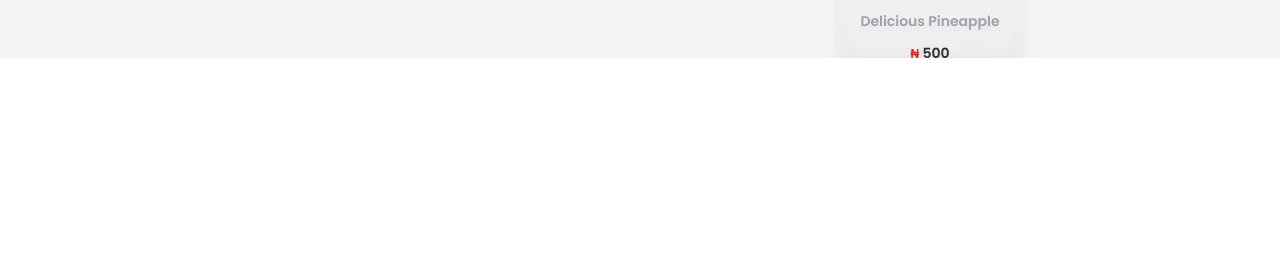
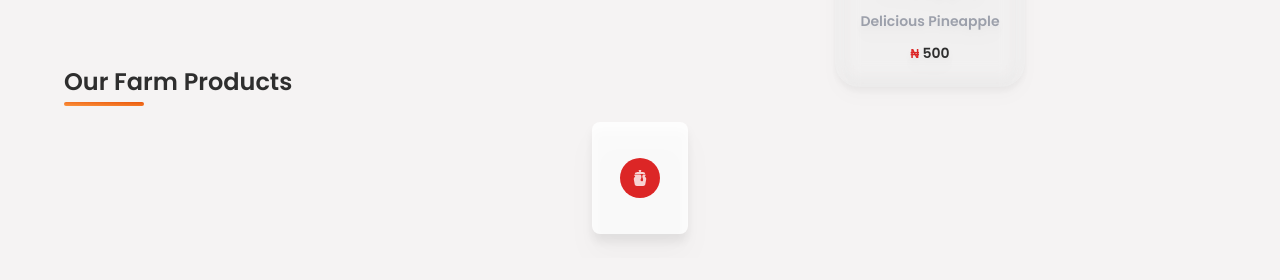
Before and after one commit to mainerprenuer/farmPlug, a React (Create React App) app: page / in a window 1280 px wide. Shown: the part 926-1206 px from the top of the page. Before the commit the page ends 984 px from the top, so only its background shows below. Built offline with nearby package versions, Linux system fonts and the light colour scheme; no server answers; the database is empty.

Commit message:
tailwind touches

```diff
--- a/src/components/MainContainer.jsx
+++ b/src/components/MainContainer.jsx
@@ -4,6 +4,7 @@
 import { motion } from 'framer-motion';
 import { TiChevronLeft, TiChevronRight } from 'react-icons/ti';
 import { useStateValue} from '../context/StateProvider';
+import MenuContainer from './MenuContainer';
 
 const MainContainer = () => {
   const [{farmItems}, dispatch] = useStateValue();
@@ -38,6 +39,8 @@
         scrollValue={scrollValue}
          flag={true} data={farmItems?.filter((n) => n.category === 'fruits')}/>
       </section>
+
+      <MenuContainer />
     </div>
   );
 };
--- /dev/null
+++ b/src/components/MenuContainer.jsx
@@ -0,0 +1,24 @@
+import React from 'react'
+import {SiIconjar} from 'react-icons/si'
+
+const MenuContainer = () => {
+  return (
+    <section className='w-full my-6' id='menu'>
+        <div className='w-full flex flex-col items-center justify-center'>
+        <p className="text-2xl font-semibold capitalize text-headingColor relative before:absolute before:rounded-lg before:content before:w-20 before:h-1 before:-bottom-2 before:left-0 before:bg-gradient-to-tr from-orange-400 to-orange-600 transition-all ease-in-out duration-100 mr-auto">
+            Our Farm Products
+        </p>
+
+        <div className='w-full flex items-center justify-start lg:justify-center gap-8 py-6 overflow-x-scroll scrollbar-none'>
+                <div className='group bg-card w-24 min-w-[94px] h-28 cursor-pointer rounded-lg drop-shadow-xl flex flex-col gap-3 items-center justify-center hover:bg-red-600 duration-150 transition-all ease-in-out'>
+                    <div className='w-10 h-10 rounded-full bg-red-600 group-hover:bg-card flex items-center justify-center'>
+                        <SiIconjar className='text-card group-hover:text-textColor'/>
+                    </div>
+                </div>
+            </div>
+        </div>
+    </section>
+  )
+}
+
+export default MenuContainer
--- a/src/components/index.js
+++ b/src/components/index.js
@@ -6,3 +6,4 @@
 export { default as HomeContainer } from './HomeContainer';
 export { default as Loader } from './Loader';
 export { default as RowContainer } from './RowContainer';
+export { default as MenuContainer } from './MenuContainer';
--- a/tailwind.config.js
+++ b/tailwind.config.js
@@ -50,7 +50,7 @@
         primary: "#f5f3f3",
         cardOverlay: "rgba(256,256,256,0.4)",
         lighttextGray: "#9ca0ab",
-        // card: "rgba(256,256,256,0.8)",
+        card: "rgba(256,256,256,0.8)",
         // cartBg: "#282a2c",
         // cartItem: "#2e3033",
         // cartTotal: "#343739",
```
